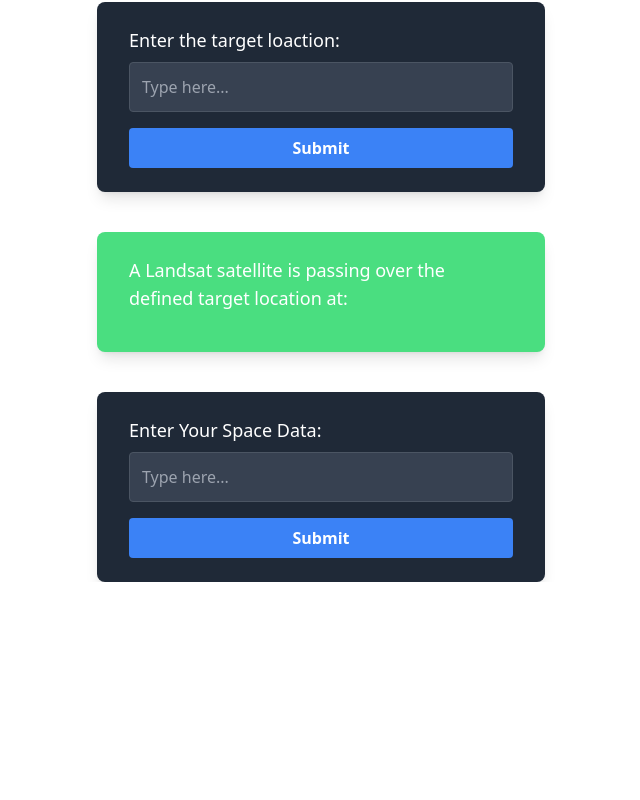
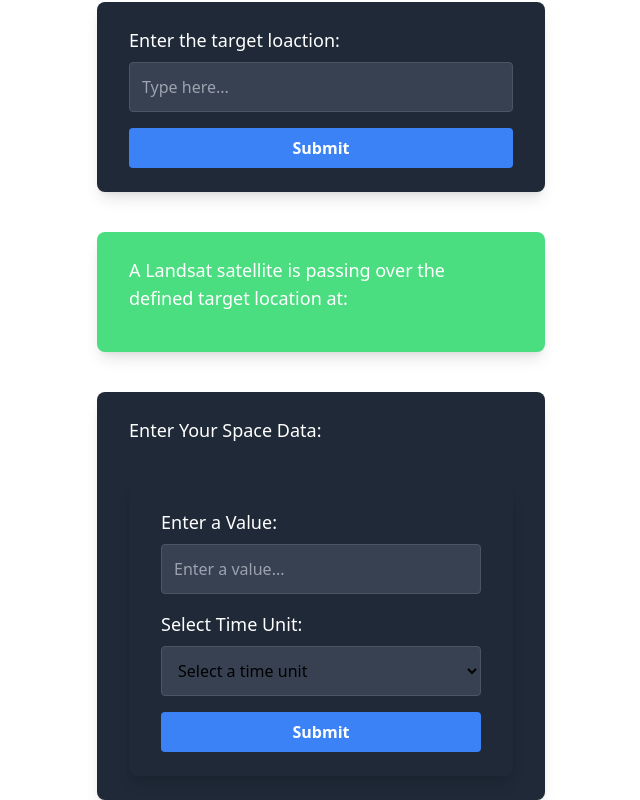
Before and after one commit to ehope12/Data-Voyagers, a React (Create React App) app in the folder frontend/: page / in a window 1280 px wide. Shown: the part 853-1653 px from the top of the page, without its empty margins (319-959 px from the left). Before the commit the page ends 1435 px from the top, so only its background shows below. Built offline with nearby package versions, Linux system fonts and the light colour scheme.

Commit message:
updated home.js

```diff
--- a/frontend/src/pages/Home.js
+++ b/frontend/src/pages/Home.js
@@ -7,8 +7,14 @@ const Home = () => {
     const [outputValue, setOutputValue] = useState('');
     const [latLon, setLatLon] = useState('');
 
+    const [timeUnit, setTimeUnit] = useState('');
+
     const handleInputChange = (e) => {
         setInputValue(e.target.value);
+    };
+
+    const handleTimeUnitChange = (e) => {
+        setTimeUnit(e.target.value);
     };
 
     const handleSubmit = async (e) => {
@@ -49,7 +55,7 @@ const Home = () => {
                 </button>
             </div>
 
-            {/* Input Section */}
+            {/* Input Section 1*/}
             <div id="input-section" className="bg-gray-800 rounded-lg p-6 shadow-lg w-full max-w-md mt-10 px-5 md:px-8">
                 <form onSubmit={handleSubmit}>
                     <label className="block mb-4">
@@ -85,8 +91,8 @@ const Home = () => {
             </div>
 
 
-{/* Output Section */}
-<div id="input-section" className="bg-green-400 rounded-lg p-6 shadow-lg w-full max-w-md mt-10 px-5 md:px-8">
+            {/* Output Section 1 */}
+            <div id="input-section" className="bg-green-400 rounded-lg p-6 shadow-lg w-full max-w-md mt-10 px-5 md:px-8">
                 <form onSubmit={handleSubmit}>
                     <label className="block mb-4">
                         <span className="text-lg text-white">A Landsat satellite is passing over the defined target location at:</span>
@@ -94,42 +100,58 @@ const Home = () => {
                     </label>
 
                 </form>
-
-                {outputValue && (
-                    <div className="mt-6 p-4 bg-gray-800 rounded-lg shadow-lg">
-                        <h2 className="text-xl font-bold">Output:</h2>
-                        <p className="mt-2">{outputValue}</p>
-                    </div>
-                )}
-                {latLon && (
-                    <div className="mt-6 p-4 bg-gray-800 rounded-lg shadow-lg">
-                        <h2 className="text-xl font-bold">Coordinates:</h2>
-                        <p className="mt-2">{latLon}</p>
-                    </div>
-                )}
             </div>
 
 
-        {/* Input Section */}
+        {/* Input Section 2 */}
         <div id="input-section" className="bg-gray-800 rounded-lg p-6  shadow-lg w-full max-w-md mt-10 px-5 md:px-8">
-        <form onSubmit={handleSubmit}>
-            <label className="block mb-4">
+           <form onSubmit={handleSubmit}>
+            <label className="block ">
                 <span className="text-lg text-white">Enter Your Space Data:</span>
-                <input
-                    type="text"
-                    value={inputValue}
-                    onChange={handleInputChange}
-                    className="mt-2 block w-full p-3 rounded bg-gray-700 border border-gray-600 focus:outline-none focus:ring focus:ring-blue-500"
-                    placeholder="Type here..."
-                />
-            </label>
-            <button
+
+             </label>
+
+
+            {/* Input Section with Plain Input Field and Dropdown */}
+            <div id="input-section" className="bg-gray-800 rounded-lg p-6 shadow-lg w-full max-w-md mt-10 px-5 md:px-8">
+                <form onSubmit={handleSubmit}>
+                    {/* Plain Input Field */}
+                    <label className="block mb-4">
+                        <span className="text-lg text-white">Enter a Value:</span>
+                        <input
+                            type="text"
+                            value={inputValue}
+                            onChange={handleInputChange}
+                            className="mt-2 block w-full p-3 rounded bg-gray-700 border border-gray-600 focus:outline-none focus:ring focus:ring-blue-500"
+                            placeholder="Enter a value..."
+                        />
+                    </label>
+
+
+
+                    {/* Dropdown for Time Unit */}
+                    <label className="block mb-4">
+                        <span className="text-lg text-white">Select Time Unit:</span>
+                        <select
+                            value={timeUnit}
+                            onChange={handleTimeUnitChange}
+                            className="mt-2 block w-full p-3 rounded bg-gray-700 border border-gray-600 focus:outline-none focus:ring focus:ring-blue-500"
+                        >
+                            <option value="" disabled>Select a time unit</option>
+                            <option value="hours">Hours</option>
+                            <option value="days">Days</option>
+                            <option value="weeks">Weeks</option>
+                            <option value="months">Months</option>
+                            <option value="years">Years</option>
+                        </select>
+                    </label>
+                    </form>
+                    <button
                 type="submit"
                 className="bg-blue-500 hover:bg-blue-600 text-white font-bold py-2 px-4 rounded w-full transition duration-300"
             >
                 Submit
             </button>
-        </form>
 
         {outputValue && (
             <div className="mt-6 p-4 bg-gray-800 rounded-lg shadow-lg">
@@ -143,7 +165,10 @@ const Home = () => {
                 <p className="mt-2">{latLon}</p>
             </div>
         )}
+
     </div>
+</form>
+   </div>
      </div>
 
     );
```
